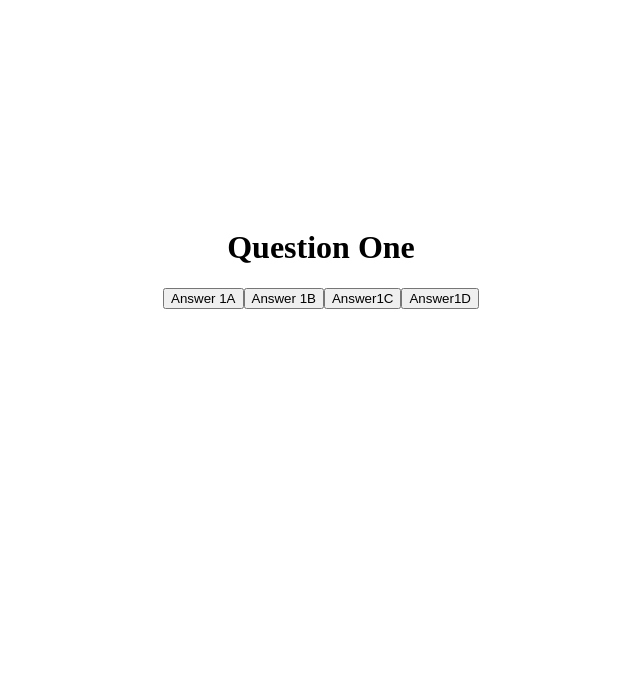
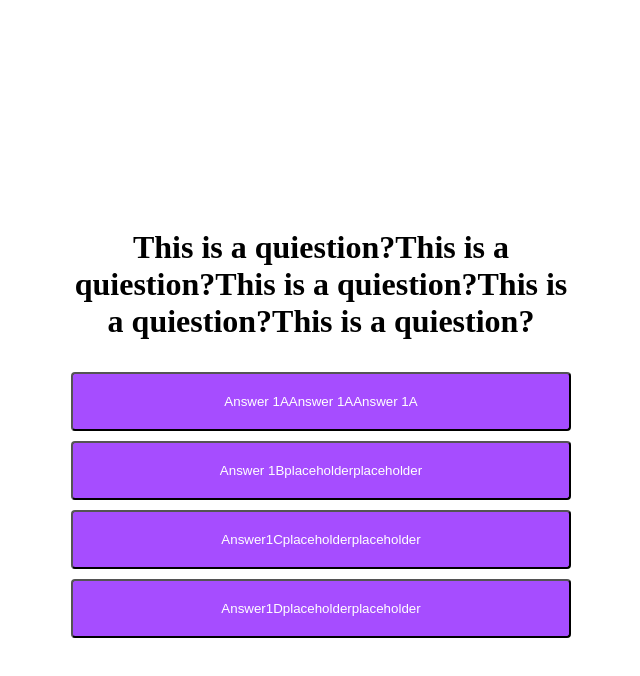
Before and after one commit to ajcuddeback/Coding-Quiz, a plain HTML site: page index.html in a window 1280 px wide. Both pictures are taken after a click on the button "Start". Shown: the whole page, without its empty margins (319-959 px from the left). Drawn offline with Linux system fonts and the light colour scheme.

Commit message:
added styles and placeholder text for questions

```diff
--- a/assets/css/style.css
+++ b/assets/css/style.css
@@ -6,6 +6,7 @@ main {
     width: 100%;
     display: flex;
     justify-content: center;
+    flex-wrap: wrap;
 }
 
 .main-content {
@@ -15,6 +16,7 @@ main {
     /* border: 1px solid black; */
 }
 
+/* Welcome Styles */
 .welcome-heading {
     font-size: 50px;
 }
@@ -34,3 +36,21 @@ main {
 .start-btn:active {
     top: 3px;
 }
+
+/* Questions Styles */
+/* .question-type {
+    /* color:red;
+    background-color: blue;
+} */
+.quiz-button {
+    width: 500px;
+    margin-top: 10px;
+    padding: 20px;
+    background-color: rgb(166, 77, 255);
+    color: white;
+    font-weight: 500;
+    border-radius: 4px;
+}
+.quiz-button:hover {
+    background-color: rgba(166, 77, 255, .8);
+}
--- a/assets/javascript/script.js
+++ b/assets/javascript/script.js
@@ -4,44 +4,44 @@ var mainContent = document.querySelector("#main-content");
 // Questions Array
 var questions = [
     {
-        question: 'Question One',
-        optionOne: 'Answer 1A',
-        optionTwo: 'Answer 1B',
-        optionThree: 'Answer1C',
-        optionFour: 'Answer1D',
+        question: 'This is a quiestion?This is a quiestion?This is a quiestion?This is a quiestion?This is a quiestion?',
+        optionOne: 'Answer 1AAnswer 1AAnswer 1A',
+        optionTwo: 'Answer 1Bplaceholderplaceholder',
+        optionThree: 'Answer1Cplaceholderplaceholder',
+        optionFour: 'Answer1Dplaceholderplaceholder',
         Answer: 1
     },
     {
-        question: 'Question Two',
-        optionOne: 'Answer 2A',
-        optionTwo: 'Answer 2B',
-        optionThree: 'Answer2C',
-        optionFour: 'Answer2D',
+        question: 'Ques tionTwovp laceho lderplace hold erplaceholder placeholde rplace holderpla ceholderpla ceholder',
+        optionOne: 'placeholderplaceholderplaceholderplaceholder',
+        optionTwo: 'Answer 2B placeholderplaceholderplaceholderplaceholder',
+        optionThree: 'Answer2Cplaceholderplaceholderplaceholder',
+        optionFour: 'Answer2Dplaceholderplaceholder',
         Answer: 3
     },
     {
-        question: 'Question Three',
-        optionOne: 'Answer 3A',
-        optionTwo: 'Answer 3B',
-        optionThree: 'Answer3C',
-        optionFour: 'Answer3D',
+        question: 'Question Threeplaceholderplaceholderplaceholderplaceholderplaceholderplaceholderplaceholder',
+        optionOne: 'Answer 3Aplaceholderplaceholderplaceholder',
+        optionTwo: 'Answer 3Bplaceholderplaceholder',
+        optionThree: 'Answer3Cplaceholderplaceholder',
+        optionFour: 'Answer3Dplaceholderplaceholder',
         Answer: 2
     },
     {
-        question: 'Question Four',
-        optionOne: 'Answer 4A',
-        optionTwo: 'Answer 4B',
-        optionThree: 'Answer4C',
-        optionFour: 'Answer4D',
+        question: 'Question Fourplaceholderplaceholderplaceholderplaceholderplaceholderplaceholder',
+        optionOne: 'Answer 4Aplaceholderplaceholder',
+        optionTwo: 'Answer 4Bplaceholderplaceholderplaceholder',
+        optionThree: 'Answer4Cplaceholderplaceholderplaceholder',
+        optionFour: 'Answer4Dplaceholderplaceholderplaceholder',
         Answer: 4
     },
     {
-        question: 'Question Five',
-        optionOne: 'Answer 5A',
-        optionTwo: 'Answer 5B',
-        optionThree: 'Answer5C',
-        optionFour: 'Answer5D',
-        Answer: 5
+        question: 'Question Fiveplaceholderplaceholderplaceholderplaceholderplaceholderplaceholderplaceholderplaceholder',
+        optionOne: 'Answer 5Aplaceholderplaceholder',
+        optionTwo: 'Answer 5Bplaceholderplaceholder',
+        optionThree: 'Answer5Cplaceholderplaceholder',
+        optionFour: 'Answer5Dplaceholderplaceholderplaceholder',
+        Answer: 3
     }
 ];
 
@@ -103,7 +103,6 @@ var mainTest = function(result) {
     }
 
 
-
     quizButton = document.querySelectorAll("#quizButton")
     quizButton.forEach((btn, i) => {
         btn.addEventListener("click", function() {
```
